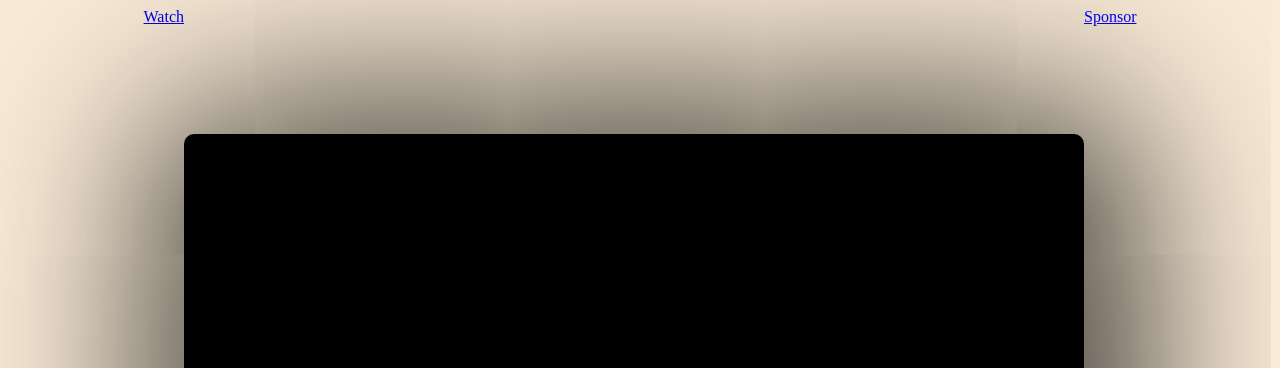
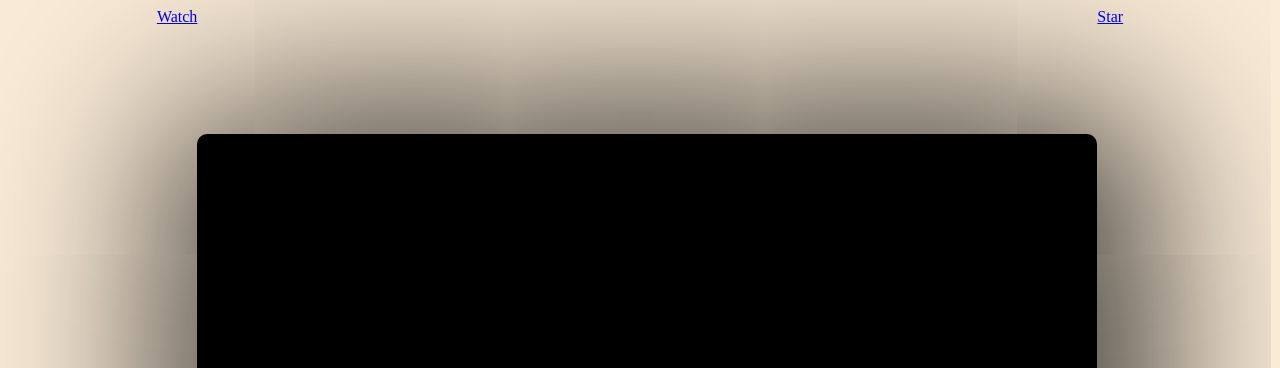
Before and after one commit to imonish8/book-buy, a plain HTML site: page index.html in a window 1280 px wide. Shown: the top 368 px of the page. Drawn offline with Linux system fonts and the light colour scheme.

Commit message:
Update index.html

```diff
--- a/index.html
+++ b/index.html
@@ -19,7 +19,7 @@
     </h1>
     <!-- Place this tag where you want the button to render. -->
  </div>
-<a class="github-button" href="https://github.com/sponsors/imonish8" data-color-scheme="no-preference: dark; light: dark; dark: dark;" data-icon="octicon-heart" data-size="large" aria-label="Sponsor @imonish8 on GitHub">Sponsor</a>
-
+<!-- Place this tag where you want the button to render. -->
+<a class="github-button" href="https://github.com/imonish8/book-buy" data-color-scheme="no-preference: dark; light: dark; dark: dark;" data-icon="octicon-star" data-size="large" aria-label="Star imonish8/book-buy on GitHub">Star</a>
 </body>
 </html>
```
